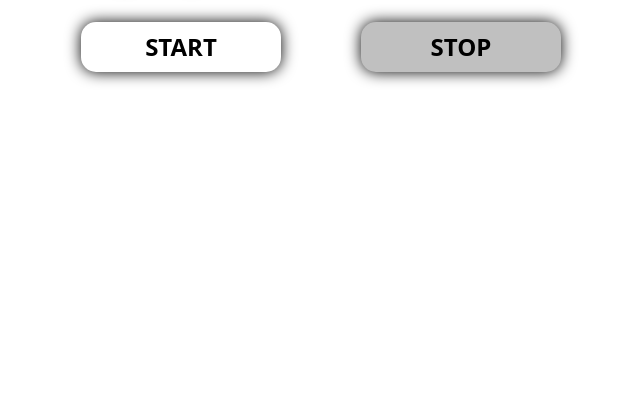
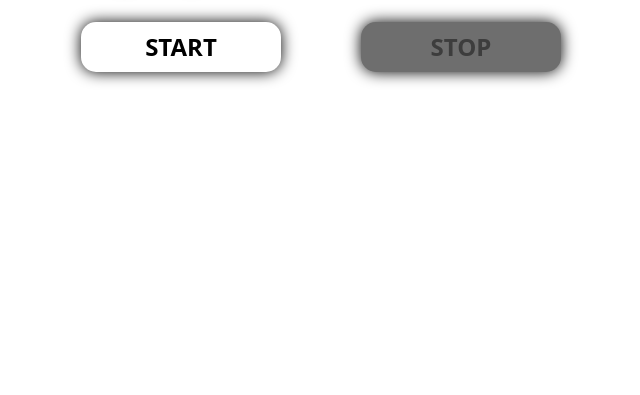
Before and after one commit to VladVinichenko/goit-js-hw-11-color-switch, a website built with Parcel: page src/index.html in a window 1280 px wide. Shown: the part 405-800 px from the top of the page, without its empty margins (319-959 px from the left). Built offline with nearby package versions, Linux system fonts and the light colour scheme.

Commit message:
fix buttons color
if disabled

```diff
--- a/src/sass/_color_switcher.scss
+++ b/src/sass/_color_switcher.scss
@@ -42,9 +42,9 @@
     outline: none;
   }
   &:disabled {
-    background-color: silver;
+    background-color: rgb(110, 110, 110);
     cursor: auto;
-    color: black;
+    color: rgb(61, 61, 61);
   }
 }
 
```
